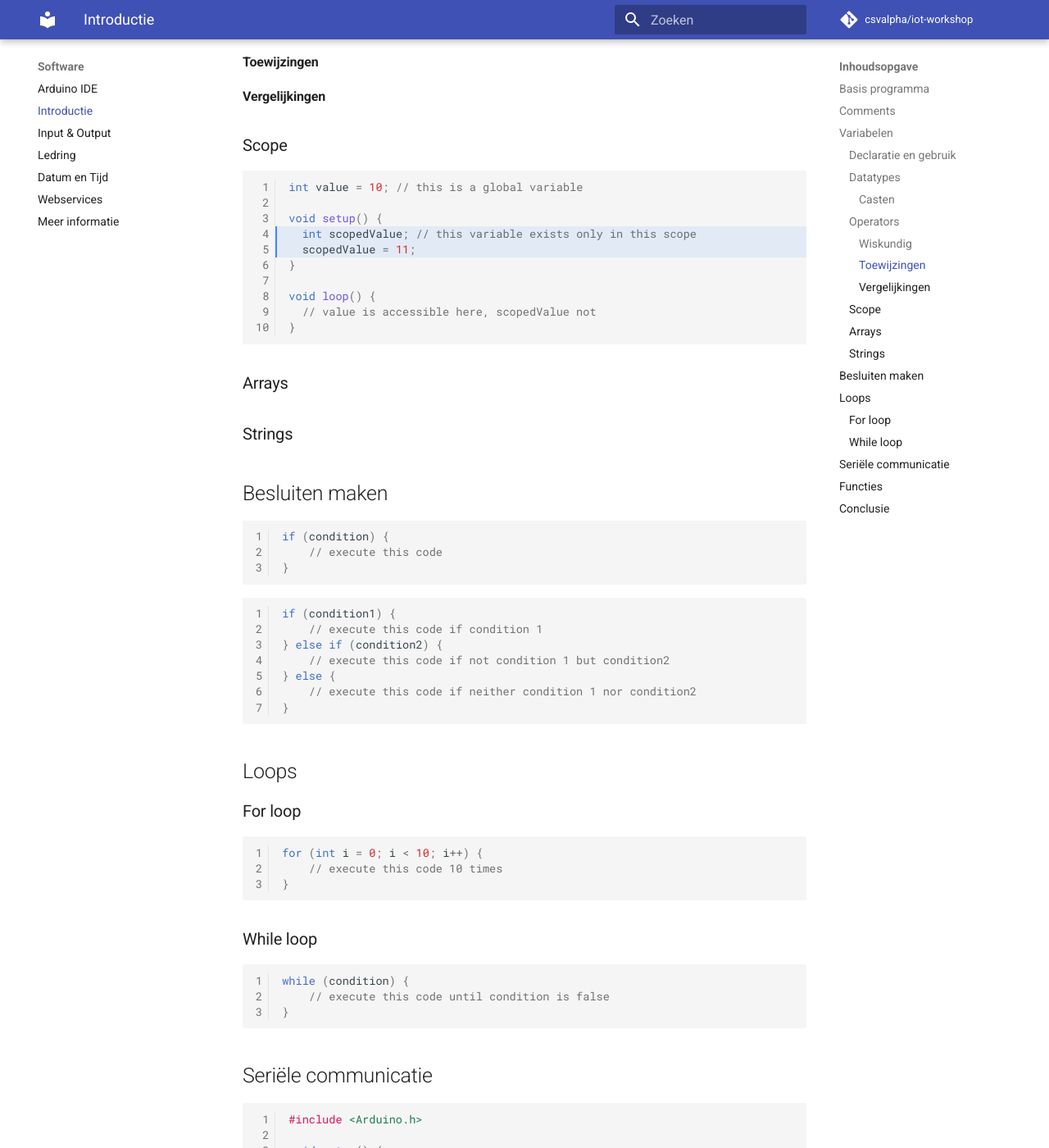
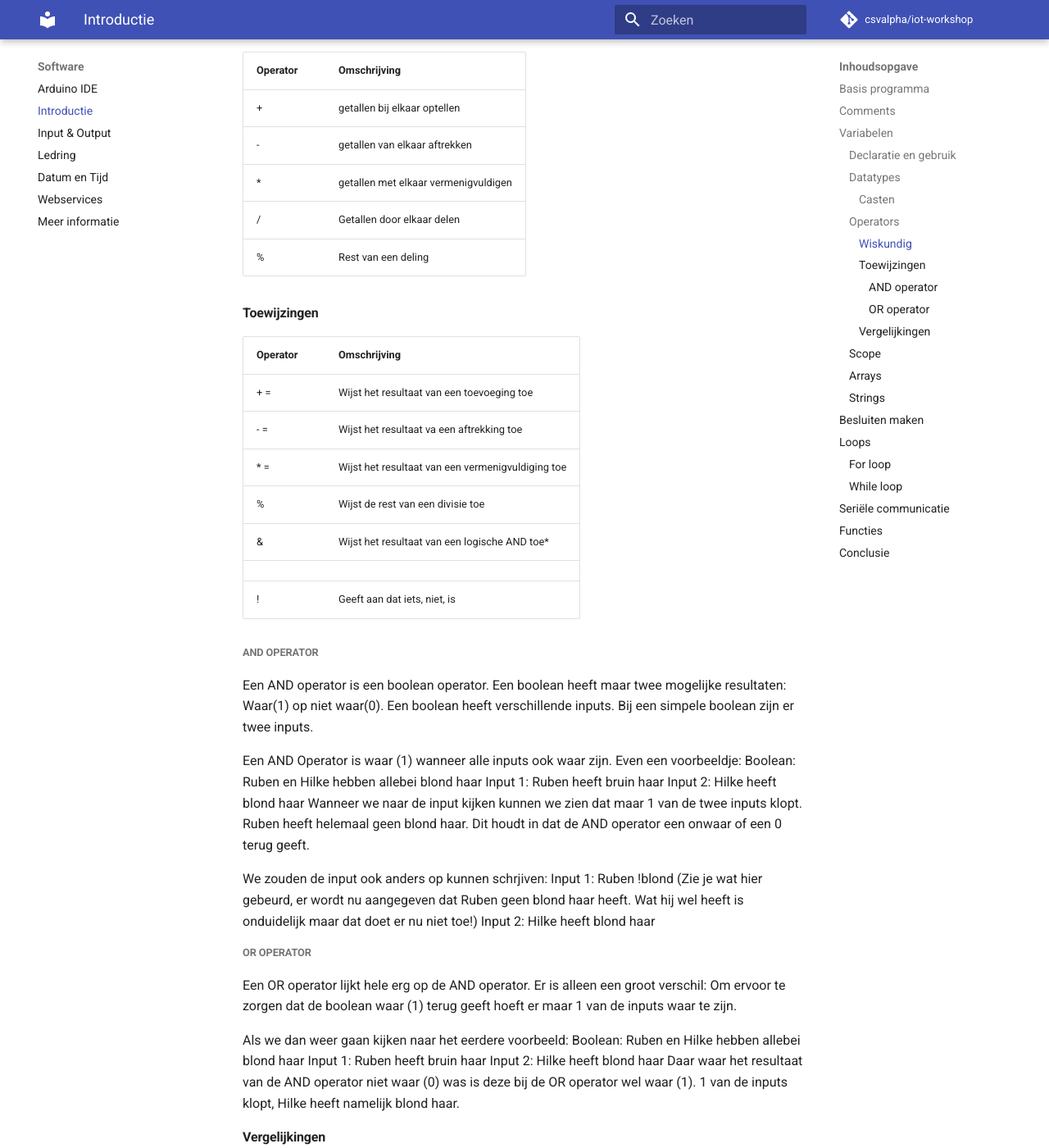
Before and after one commit to csvalpha/iot-workshop, an MkDocs documentation site: the page built from docs/software/introductie.md, in a window 1280 px wide and 1400 px high, scrolled down 1472 px. Shown: the whole window at 82% size. Built offline with MkDocs 1.6.1 and Material for MkDocs 9.7.7, drawn with Linux system fonts in a browser that asks for light colours; comment, search, counter and statistics services are not loaded.

Commit message:
Update introductie.md

```diff
--- a/docs/software/introductie.md
+++ b/docs/software/introductie.md
@@ -56,8 +56,46 @@ variable = 10;
 
 #### Wiskundig
 
+| Operator              | Omschrijving                        |
+|-----------------------|-------------------------------------|
+| +                     | getallen bij elkaar optellen        |
+| -                     | getallen van elkaar aftrekken       |
+| *                     | getallen met elkaar vermenigvuldigen|
+| /                     | Getallen door elkaar delen          |
+| %                     | Rest van een deling                 |
 
 #### Toewijzingen
+| Operator              | Omschrijving                                     |
+|-----------------------|--------------------------------------------------|
+| + =                   | Wijst het resultaat van een toevoeging toe       |
+| - =                   | Wijst het resultaat va een aftrekking toe        |
+| * =                   | Wijst het resultaat van een vermenigvuldiging toe|
+| %                     | Wijst de rest van een divisie toe                |
+| &                     | Wijst het resultaat van een logische AND toe*    |
+| |                     | Wijst het resultaat van een logische OR toe*     |
+| !                     | Geeft aan dat iets, niet, is                     |
+
+##### AND operator
+Een AND operator is een boolean operator.  Een boolean heeft maar twee mogelijke resultaten: Waar(1) op niet waar(0). Een boolean heeft verschillende inputs. Bij een simpele boolean zijn er twee inputs.
+
+Een AND Operator is waar (1) wanneer alle inputs ook waar zijn. Even een voorbeeldje:
+Boolean: Ruben en Hilke hebben allebei blond haar
+Input 1: Ruben heeft bruin haar
+Input 2: Hilke heeft blond haar
+Wanneer we naar de input kijken kunnen we zien dat maar 1 van de twee inputs klopt. Ruben heeft helemaal geen blond haar. Dit houdt in dat de AND operator een onwaar of een 0 terug geeft.
+
+We zouden de input ook anders op kunnen schrjiven:
+Input 1: Ruben !blond (Zie je wat hier gebeurd, er wordt nu aangegeven dat Ruben geen blond haar heeft. Wat hij wel heeft is onduidelijk maar dat doet er nu niet toe!)
+Input 2: Hilke heeft blond haar
+
+##### OR operator
+Een OR operator lijkt hele erg op de AND operator. Er is alleen een groot verschil: Om ervoor te zorgen dat de boolean waar (1) terug geeft hoeft er maar 1 van de inputs waar te zijn.
+
+Als we dan weer gaan kijken naar het eerdere voorbeeld:
+Boolean: Ruben en Hilke hebben allebei blond haar
+Input 1: Ruben heeft bruin haar
+Input 2: Hilke heeft blond haar
+Daar waar het resultaat van de AND operator niet waar (0) was is deze bij de OR operator wel waar (1). 1 van de inputs klopt, Hilke heeft namelijk blond haar.
 
 #### Vergelijkingen
 
```
